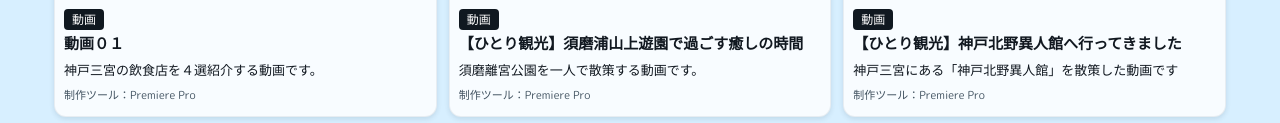
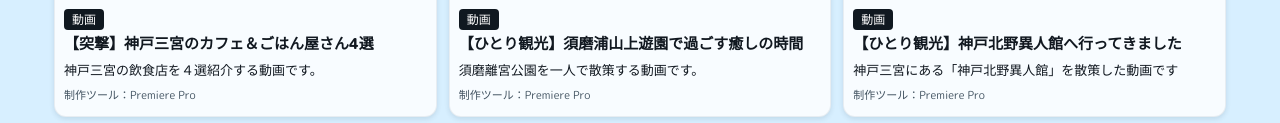
Before and after one commit to ueda-shinnosuke/portfolio, a plain HTML site: page work.html in a window 1280 px wide. Shown: the part 1599-1722 px from the top of the page. Drawn offline with Linux system fonts and the light colour scheme.

Commit message:
コミット

```diff
--- a/work.html
+++ b/work.html
@@ -146,7 +146,7 @@
           </a>
           <div class="work-card__body">
             <span class="work-tag">動画</span>
-            <h4>動画０１</h4>
+            <h4>【突撃】神戸三宮のカフェ＆ごはん屋さん4選</h4>
             <p>神戸三宮の飲食店を４選紹介する動画です。</p>
             <p class="work-card__tools">制作ツール：Premiere Pro</p>
           </div>
```
Also changed, not shown: index.html (+1 -1 lines).
